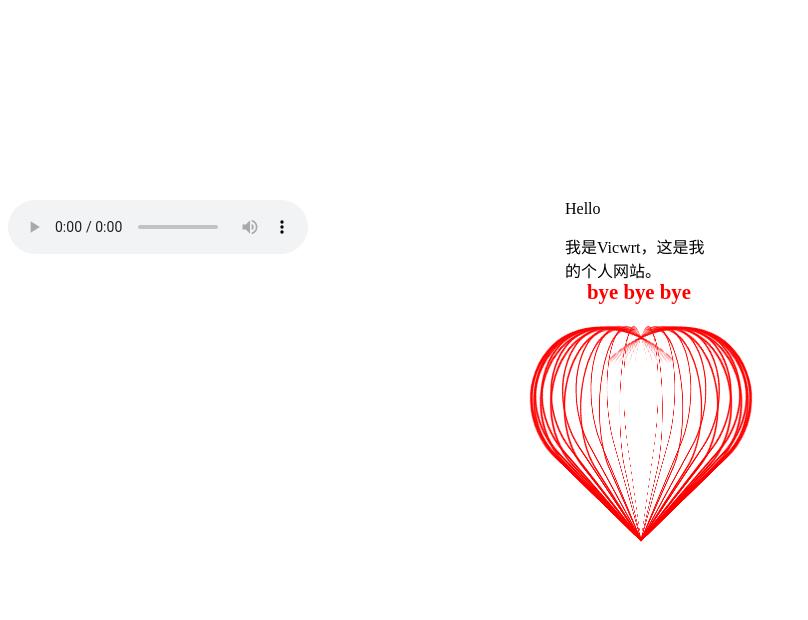
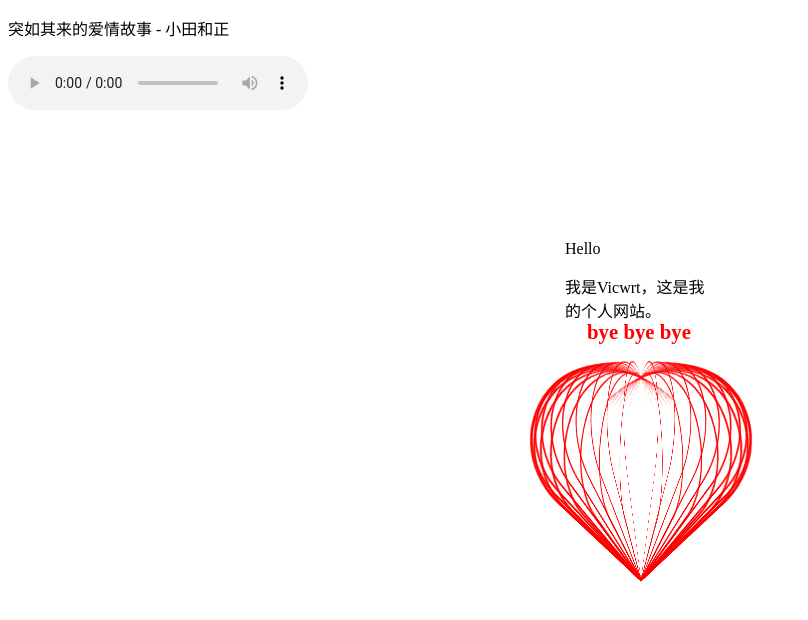
Before and after one commit to Vicwrt/Vicwrt.github.io, a plain HTML site: page index.html in a window 1280 px wide. Shown: the whole page, without its empty margins (0-808 px from the left). Drawn offline with Linux system fonts and the light colour scheme.

Commit message:
index.html

```diff
--- a/index.html
+++ b/index.html
@@ -48,7 +48,8 @@
 </style>
 </head>
 <body>
-	<audio src="ラブ・ストーリーは突然に - 小田和正.mp3" controls  loop style="position: fixed;left:0;z-index: 10000;"></audio>
+	 <p>突如其来的爱情故事 - 小田和正 </p>
+	<audio src="突如其来的爱情故事 - 小田和正.mp3" controls  loop style="position: fixed;left:0;z-index: 10000;"></audio>
 	<div id="heart">
     <p>Hello </p>
     <p>我是Vicwrt，这是我的个人网站。 </p>
```
